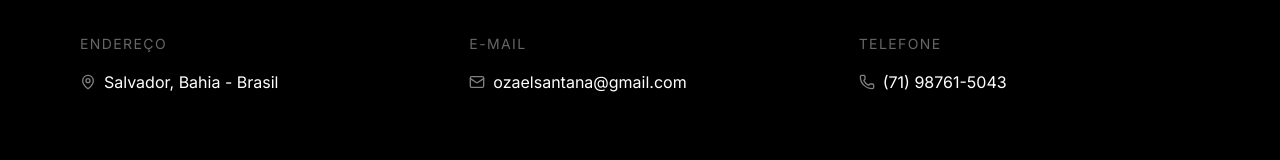
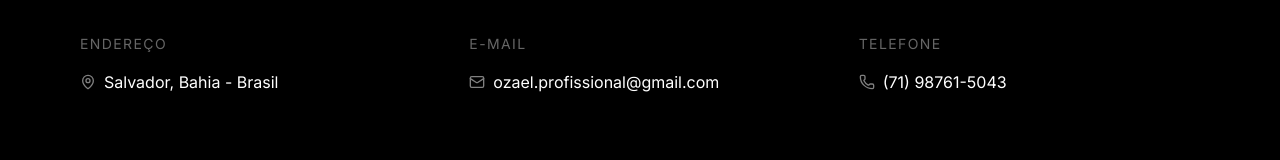
Before and after one commit to OzaelSantana/Portf-lio---Ozael-Santana, a React (Vite) app: page / in a window 1280 px wide. Shown: the part 5167-5327 px from the top of the page. Built offline with nearby package versions, Linux system fonts and the light colour scheme; a web font is replaced by a local one.

Commit message:
chore: update contact email and README banner

```diff
--- a/src/App.tsx
+++ b/src/App.tsx
@@ -442,9 +442,9 @@
             </div>
             <div>
               <p className="text-white/40 text-sm uppercase tracking-widest mb-4">E-mail</p>
-              <a href="mailto:ozaelsantana@gmail.com" className="flex items-center gap-2 hover:text-white/70 transition-colors">
+              <a href="mailto:ozael.profissional@gmail.com" className="flex items-center gap-2 hover:text-white/70 transition-colors">
                 <Mail className="w-4 h-4 opacity-50" />
-                ozaelsantana@gmail.com
+                ozael.profissional@gmail.com
               </a>
             </div>
             <div>
```
Also changed, not shown: 1 other file (tests, documents, lock files or other folders).
